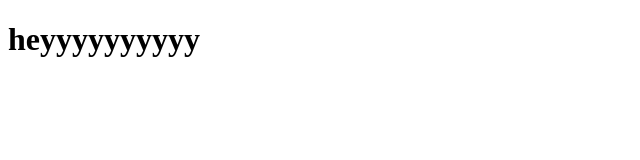
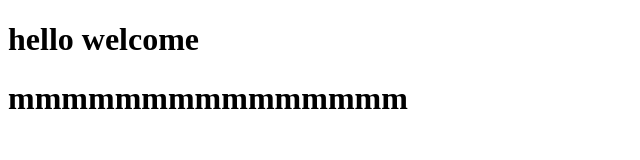
Before and after one commit to prasad-75/newgit, a plain HTML site: page main.html in a window 1280 px wide. Shown: the whole page, without its empty margins (0-640 px from the left). Drawn offline with Linux system fonts and the light colour scheme.

Commit message:
Update main.html

```diff
--- a/main.html
+++ b/main.html
@@ -4,10 +4,15 @@
     <meta charset="UTF-8">
     <meta name="viewport" content="width=device-width, initial-scale=1.0">
     <title>Document</title>
+
 </head>
 <body>
     <h1>
-        heyyyyyyyyyy
+        hello welcome
+    </h1>
+
+    <h1>
+        mmmmmmmmmmmmmmm
     </h1>
 </body>
 </html>
```
